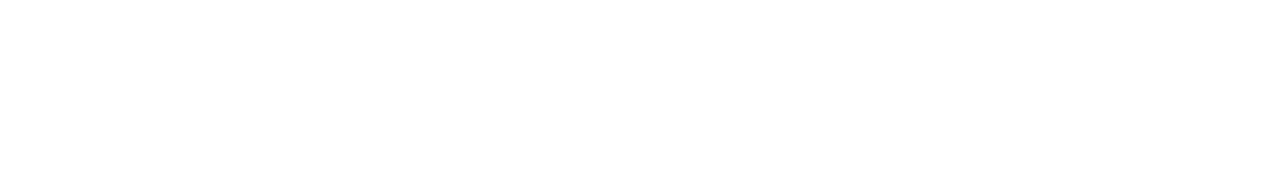
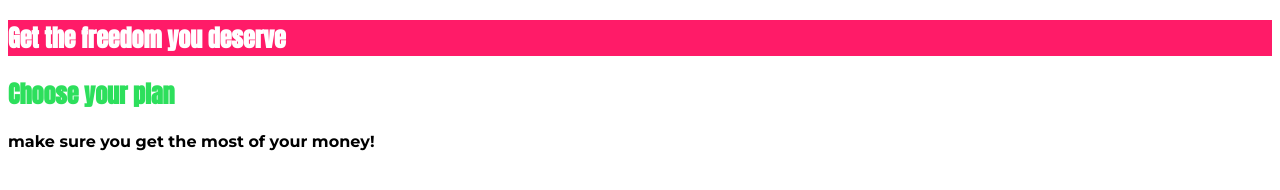
Before and after one commit to cihatkama/academind-css, a plain HTML site: page index.html in a window 1280 px wide. Drawn offline with Linux system fonts and the light colour scheme.

Commit message:
added google fonts

```diff
--- a/index.html
+++ b/index.html
@@ -4,9 +4,21 @@
     <meta charset="UTF-8">
     <meta http-equiv="X-UA-Compatible" content="IE=edge">
     <meta name="viewport" content="width=device-width, initial-scale=1.0">
-    <title>Document</title>
+    <title>CSS Intro</title>
+    <link rel="shortcut icon" href="favicon.png">
+    <link href="https://fonts.googleapis.com/css2?family=Anton" rel="stylesheet">
+    <link rel="preconnect" href="https://fonts.googleapis.com">
+    <link rel="preconnect" href="https://fonts.gstatic.com" crossorigin>
+    <link href="https://fonts.googleapis.com/css2?family=Montserrat:wght@700&display=swap" rel="stylesheet">
+    <link rel="stylesheet" href="main.css">
 </head>
 <body>
-
+    <section id="product-overview">
+        <h1>Get the freedom you deserve</h1>
+    </section>
+    <section id="plans">
+        <h1 class="section-title">Choose your plan</h1>
+        <p>make sure you get the most of your money!</p>
+    </section>
 </body>
 </html>
--- a/main.css
+++ b/main.css
@@ -0,0 +1,16 @@
+body {
+    font-family: 'Montserrat', sans-serif;
+}
+
+#product-overview {
+    background: #ff1b68;
+}
+
+.section-title {
+    color: #2ddf5c;
+}
+
+h1 {
+    color: white;
+    font-family: 'Anton', sans-serif;
+}
```
